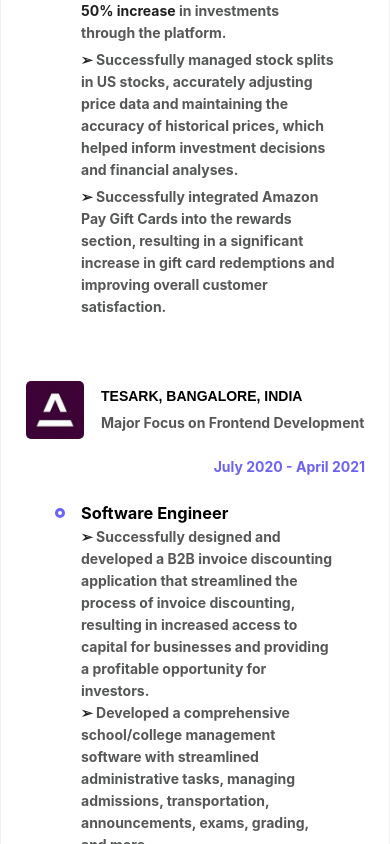
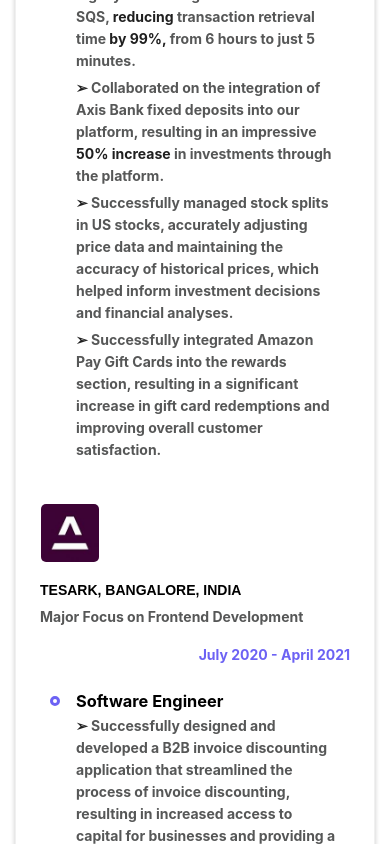
Before and after one commit to Balavamsi1999/portfolio, a Next.js app: page / in a window 390 px wide. Shown: the part 4943-5787 px from the top of the page. Built offline with nearby package versions, Linux system fonts and the light colour scheme.

Commit message:
added padding for mobile usage

```diff
--- a/pages/Homepage.js
+++ b/pages/Homepage.js
@@ -118,10 +118,13 @@
 
   const downloadPDF = () => {
     const pdfURL = '/Vamsi_resume.pdf';
+    const filename = 'Vamsi_resume.pdf';
+
     fetch(pdfURL)
       .then(response => response.blob())
       .then(blob => {
-        saveAs(blob, 'Vamsi_resume.pdf');
+        // saveAs(blob, filename, options);
+        window.open(URL.createObjectURL(blob), '_blank');
       })
       .catch(error => console.error(error));
   }
@@ -223,7 +226,7 @@
         </Row>
       </div>
 
-      <div style={{flex: 1, overflow: "scroll" }}>
+      <div style={{flex: 1, overflow: "scroll", padding: "15px", marginTop: "15px"}}>
       <Row id= "anchor-intro"  justify="center">
         <Col sm = {22} md= {22} lg = {18}>
           <Row gutter={[0, 32]}  style = {{padding: "10px", marginTop: "100px"}} justify="space-between" align="middle">
@@ -408,8 +411,8 @@
                 </Row>
 
                 {/* <Card  style = {{borderRadius: "20px", margin: "10px 0px 10px 0px", boxShadow: " 0 5px 10px rgba(0,0,0,0.22)" , transform: "translate3d(0px, -1px, 0px)"}}> */}
-                  <Row style = {{padding: "30px"}}>
-                    <Timeline items={kuveraExperience} style = {{padding: "0px"}}>
+                  <Row style = {{padding: "10px"}}>
+                    <Timeline items={kuveraExperience} style = {{padding: "0px", marginTop: "20px"}}>
                     </Timeline>
                   </Row>
                 {/* </Card> */}
@@ -431,8 +434,8 @@
                   </Col>
                 </Row>
 
-                <Row style = {{padding: "30px"}}>
-                  <Timeline items={tesarkExperience} >
+                <Row style = {{padding: "10px"}}>
+                  <Timeline items={tesarkExperience} style = {{padding: "0px", marginTop: "20px"}}>
                   </Timeline>
                 </Row>
               </Col>
```
Also changed, not shown: 1 other file (tests, documents, lock files or other folders).
